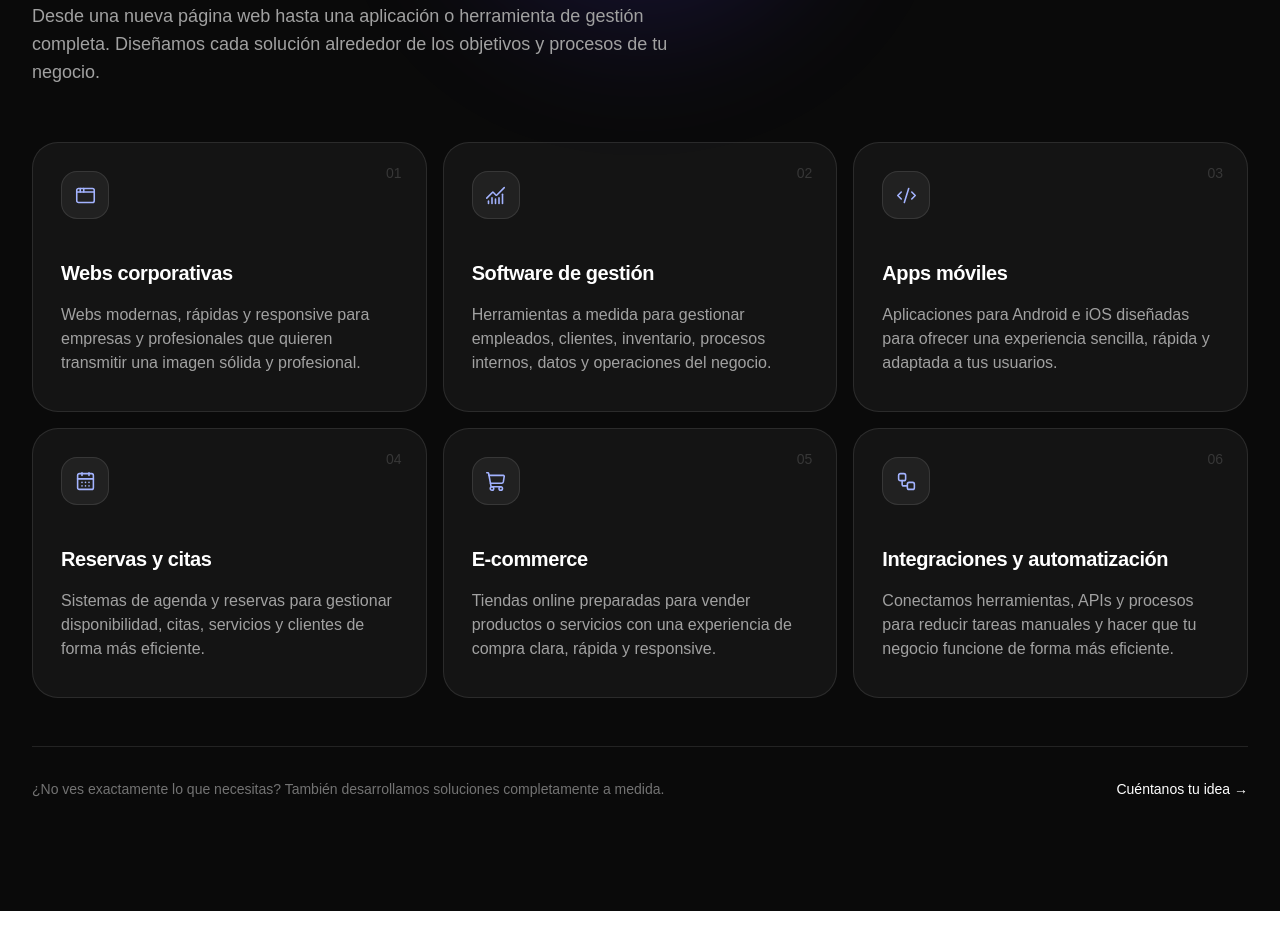
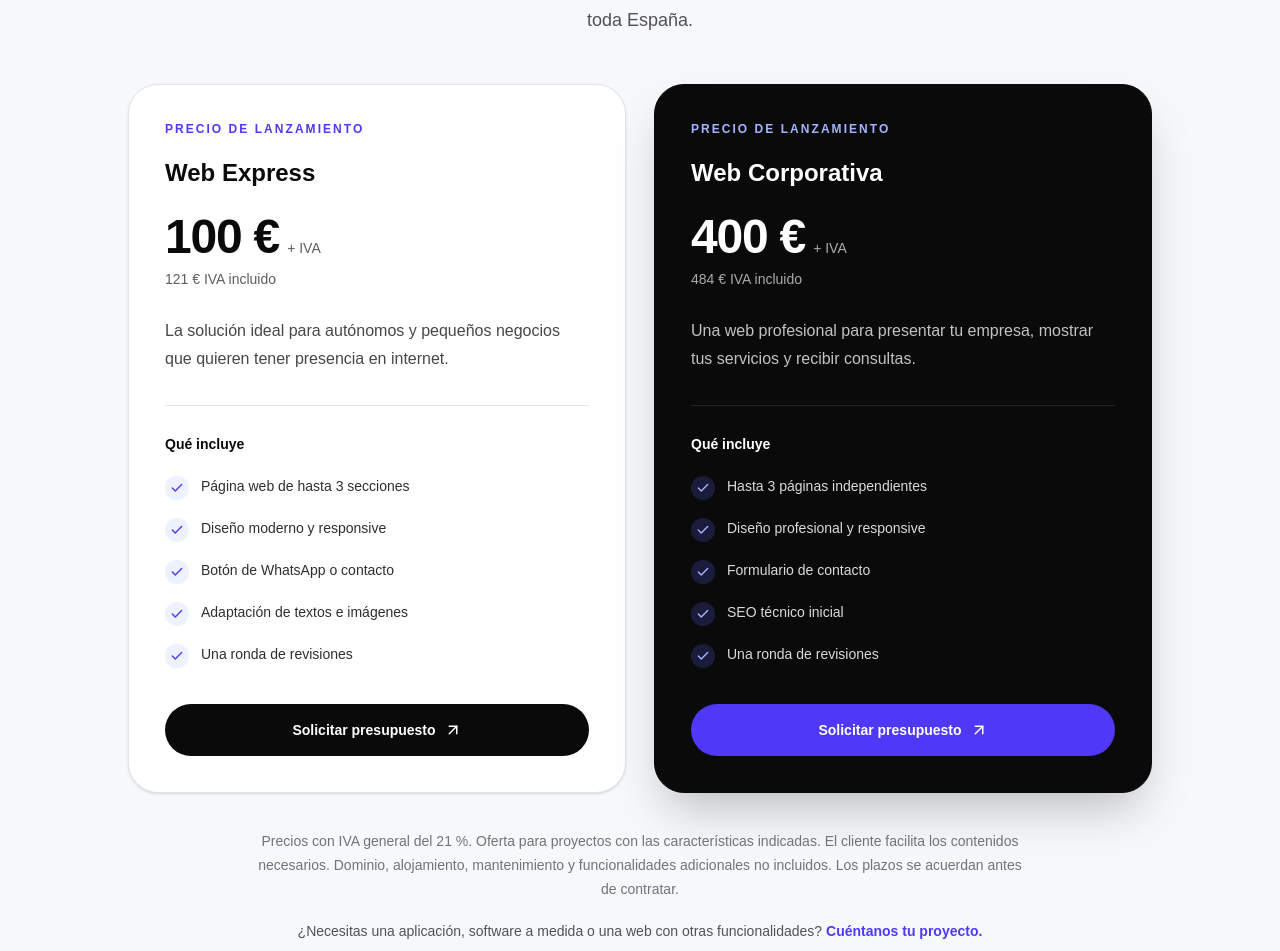
Before and after one commit to Javiermartin12/Novascode, a Next.js app: page / in a window 1280 px wide. Shown: the part 1221-2172 px from the top of the page. Built offline with nearby package versions, Linux system fonts and the light colour scheme; no server answers.

Commit message:
feat: agregar componente LaunchOffer con ofertas de lanzamiento

```diff
--- a/src/app/page.tsx
+++ b/src/app/page.tsx
@@ -6,6 +6,8 @@ import Hero from "@/components/home/Hero";
 import Process from "@/components/home/Process";
 import Services from "@/components/home/Services";
 import Solutions from "@/components/home/Solutions";
+import LaunchOffer from "@/components/home/LaunchOffer";
+
 import Footer from "@/components/layout/Footer";
 import Header from "@/components/layout/Header";
 
@@ -47,7 +49,7 @@ export default function Home() {
 
       <main className="min-h-screen">
         <Hero />
-
+        <LaunchOffer />
         <Services />
 
         <Solutions />
--- /dev/null
+++ b/src/components/home/LaunchOffer.tsx
@@ -0,0 +1,169 @@
+import Link from "next/link";
+import { ArrowUpRight, Check, Sparkles } from "lucide-react";
+
+const offers = [
+  {
+    name: "Web Express",
+    price: "100 €",
+    total: "121 € IVA incluido",
+    description:
+      "La solución ideal para autónomos y pequeños negocios que quieren tener presencia en internet.",
+    features: [
+      "Página web de hasta 3 secciones",
+      "Diseño moderno y responsive",
+      "Botón de WhatsApp o contacto",
+      "Adaptación de textos e imágenes",
+      "Una ronda de revisiones",
+    ],
+    featured: false,
+  },
+  {
+    name: "Web Corporativa",
+    price: "400 €",
+    total: "484 € IVA incluido",
+    description:
+      "Una web profesional para presentar tu empresa, mostrar tus servicios y recibir consultas.",
+    features: [
+      "Hasta 3 páginas independientes",
+      "Diseño profesional y responsive",
+      "Formulario de contacto",
+      "SEO técnico inicial",
+      "Una ronda de revisiones",
+    ],
+    featured: true,
+  },
+];
+
+export default function LaunchOffer() {
+  return (
+    <section
+      id="oferta-lanzamiento"
+      aria-labelledby="launch-offer-title"
+      className="relative overflow-hidden bg-[#F7F8FC] py-20 sm:py-24 lg:py-28"
+    >
+      <div className="pointer-events-none absolute -right-32 -top-32 h-80 w-80 rounded-full bg-indigo-200/40 blur-3xl" />
+
+      <div className="relative mx-auto max-w-7xl px-5 sm:px-6 lg:px-8">
+        <div className="mx-auto max-w-3xl text-center">
+          <div className="inline-flex items-center gap-2 rounded-full border border-indigo-200 bg-white px-4 py-2 text-xs font-semibold uppercase tracking-[0.15em] text-indigo-600">
+            <Sparkles size={15} />
+            Oferta de lanzamiento
+          </div>
+
+          <h2
+            id="launch-offer-title"
+            className="mt-6 text-4xl font-semibold tracking-[-0.04em] text-neutral-950 sm:text-5xl"
+          >
+            Tu negocio merece una{" "}
+            <span className="text-indigo-600">web profesional.</span>
+          </h2>
+
+          <p className="mx-auto mt-6 max-w-2xl text-base leading-8 text-neutral-600 sm:text-lg">
+            En Novascode queremos ayudarte a dar el salto digital. Por eso
+            lanzamos dos opciones accesibles para autónomos, emprendedores y
+            pequeñas empresas de toda España.
+          </p>
+        </div>
+
+        <div className="mx-auto mt-12 grid max-w-5xl gap-5 md:grid-cols-2 lg:gap-7">
+          {offers.map((offer) => (
+            <article
+              key={offer.name}
+              className={`flex flex-col rounded-[30px] border p-7 sm:p-9 ${
+                offer.featured
+                  ? "border-neutral-950 bg-neutral-950 text-white shadow-2xl"
+                  : "border-neutral-200 bg-white text-neutral-950 shadow-sm"
+              }`}
+            >
+              <div>
+                <p
+                  className={`text-xs font-semibold uppercase tracking-[0.17em] ${
+                    offer.featured ? "text-indigo-300" : "text-indigo-600"
+                  }`}
+                >
+                  Precio de lanzamiento
+                </p>
+
+                <h3 className="mt-5 text-2xl font-semibold">{offer.name}</h3>
+
+                <div className="mt-6">
+                  <span className="text-5xl font-semibold tracking-tight">
+                    {offer.price}
+                  </span>
+                  <span className="ml-2 text-sm opacity-65">+ IVA</span>
+                </div>
+
+                <p className="mt-2 text-sm opacity-65">{offer.total}</p>
+
+                <p className="mt-7 text-sm leading-7 opacity-75 sm:text-base">
+                  {offer.description}
+                </p>
+              </div>
+
+              <div
+                className={`mt-8 flex-1 border-t pt-7 ${
+                  offer.featured ? "border-white/10" : "border-neutral-200"
+                }`}
+              >
+                <p className="mb-5 text-sm font-semibold">Qué incluye</p>
+
+                <ul className="space-y-4">
+                  {offer.features.map((feature) => (
+                    <li
+                      key={feature}
+                      className="flex items-start gap-3 text-sm leading-6"
+                    >
+                      <span
+                        className={`mt-0.5 flex h-6 w-6 shrink-0 items-center justify-center rounded-full ${
+                          offer.featured
+                            ? "bg-indigo-500/20 text-indigo-300"
+                            : "bg-indigo-50 text-indigo-600"
+                        }`}
+                      >
+                        <Check size={14} strokeWidth={2.4} />
+                      </span>
+
+                      <span className="opacity-85">{feature}</span>
+                    </li>
+                  ))}
+                </ul>
+              </div>
+
+              <Link
+                href="/contacto"
+                className={`mt-9 inline-flex items-center justify-center gap-2 rounded-full px-6 py-4 text-sm font-semibold transition ${
+                  offer.featured
+                    ? "bg-indigo-600 text-white hover:bg-indigo-500"
+                    : "bg-neutral-950 text-white hover:bg-indigo-600"
+                }`}
+              >
+                Solicitar presupuesto
+                <ArrowUpRight size={18} />
+              </Link>
+            </article>
+          ))}
+        </div>
+
+        <div className="mx-auto mt-9 max-w-3xl text-center">
+          <p className="text-xs leading-6 text-neutral-500 sm:text-sm">
+            Precios con IVA general del 21 %. Oferta para proyectos con las
+            características indicadas. El cliente facilita los contenidos
+            necesarios. Dominio, alojamiento, mantenimiento y funcionalidades
+            adicionales no incluidos. Los plazos se acuerdan antes de contratar.
+          </p>
+
+          <p className="mt-5 text-sm text-neutral-600">
+            ¿Necesitas una aplicación, software a medida o una web con otras
+            funcionalidades?{" "}
+            <Link
+              href="/app/contacto"
+              className="font-semibold text-indigo-600 hover:underline"
+            >
+              Cuéntanos tu proyecto.
+            </Link>
+          </p>
+        </div>
+      </div>
+    </section>
+  );
+}
```
